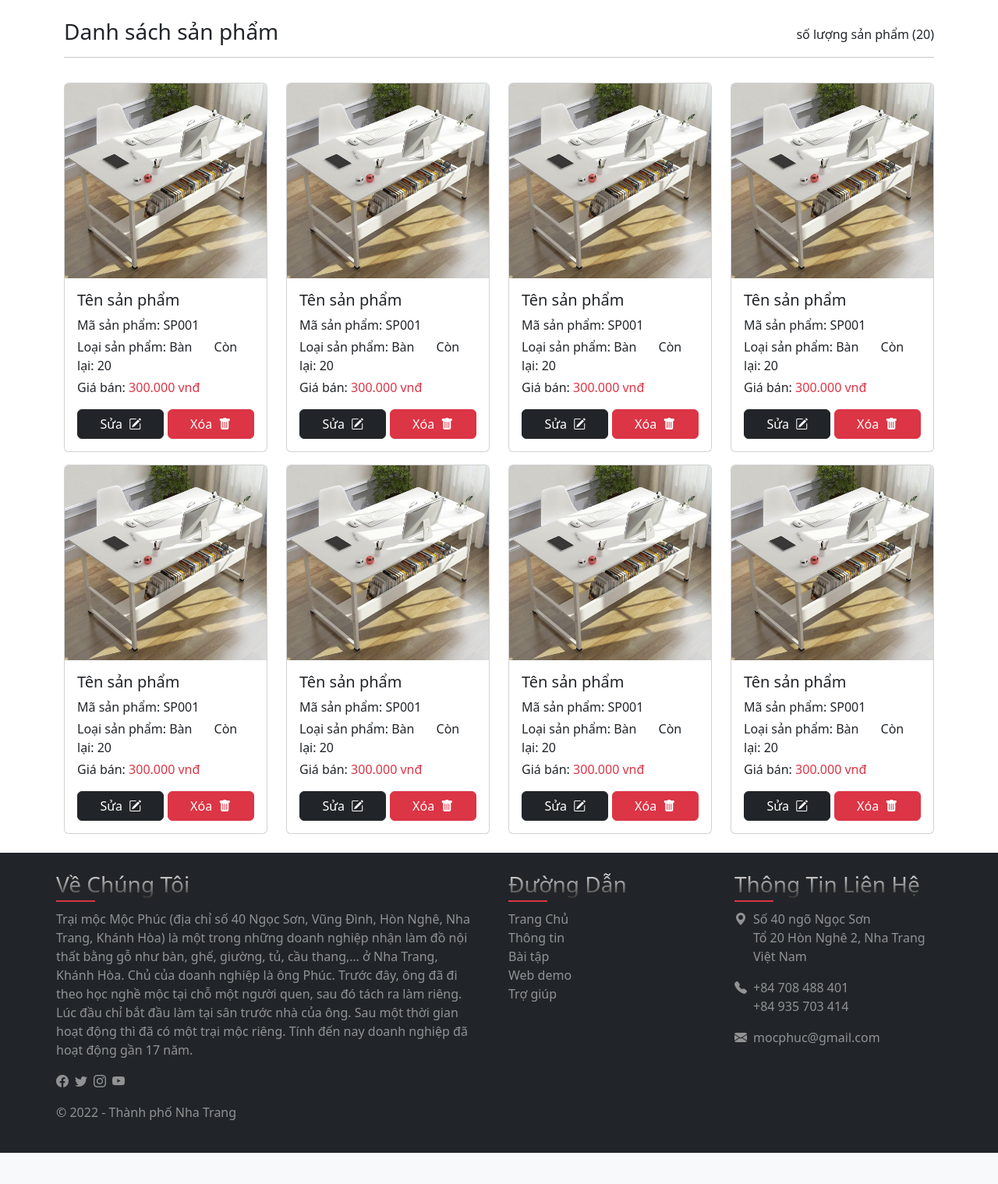
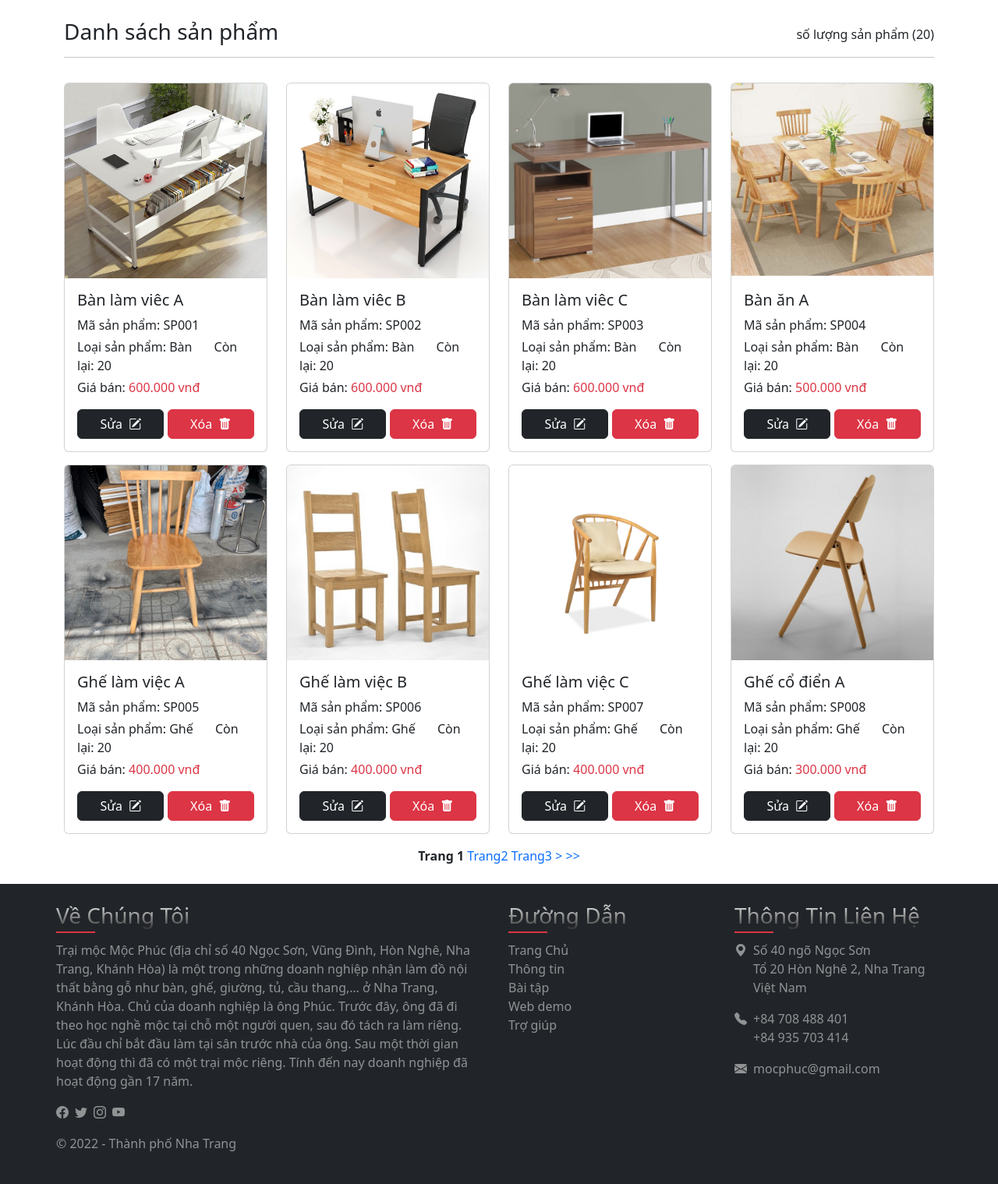
Before and after one commit to phanphuc2210/bai_tap_lon_PHP_nhom1, a PHP site: page /website in a window 1280 px wide. Shown: the part 100-1619 px from the top of the page at 78% size. Before the commit the page ends 1579 px from the top, so only its background shows below. Run offline with PHP 8.4, Linux system fonts and the light colour scheme; data comes from the database, SQL or seed files in the repository.

Commit message:
Cập nhật giao diện hiển thị sản phẩm

```diff
--- a/database/config.php
+++ b/database/config.php
@@ -2,4 +2,4 @@
 define("DB_USER", "root");
 define("DB_PASSWORD", "");
 define("DB_HOST", "localhost");
-define("DB_NAME", "mocphuc");
+define("DB_NAME", "demodb");
--- a/website/index.php
+++ b/website/index.php
@@ -2,6 +2,7 @@
 $page_title = 'Welcome to MộcPhúc.!';
 include ('../includes/header.php');
 include ('../includes/header_webdemo.php');
+require_once ('../database/connect.php');
 ?>
 
 <div class="container">
@@ -15,9 +16,74 @@ include ('../includes/header_webdemo.php');
 
         <div class="sanpham">
             <div class="row mt-3 gy-3">
+                <?php
+                $rowsPerPage = 8;
+                if (!isset($_GET['page']))
+                { $_GET['page'] = 1;
+                }
+                //vị trí của mẩu tin đầu tiên trên mỗi trang
+                $offset =($_GET['page']-1)* $rowsPerPage;
+                //lấy $rowsPerPage mẩu tin, bắt đầu từ vị trí $offset
+                $result = mysqli_query($conn, 'SELECT san_pham.Ma_sp,san_pham.Ten_sp,san_pham.So_luong_ton,san_pham.Hinh_anh,san_pham.Don_gia ,loai_sp.Ten_loai_sp
+                FROM san_pham join loai_sp on san_pham.Ma_loai_sp = loai_sp.Ma_loai_sp
+                LIMIT '. $offset . ', ' .$rowsPerPage);
 
+                    if(mysqli_num_rows($result)<>0)
+                    {
+                        while($rows=mysqli_fetch_row($result))
+                        {
+                        echo "<div class='col-3 '>
+                                <div class='card w-100 product-item' style='width: 18rem;'>
+                                    <a href='#'>
+                                        <img src='/Images/{$rows[3]}' class='card-img-top' style='height: 250px' alt='sản phẩm'>
+                                    </a>
+                                <div class='card-body'>
+                                        <a href='#' class='text-decoration-none text-dark'>
+                                            <h5 class='card-title'>{$rows[1]}</h5>
+                                        </a>
+                                        <p class='mb-1'>Mã sản phẩm: {$rows[0]}</p>
+                                        <p class='mb-1'><span class='me-4'>Loại sản phẩm: {$rows[5]}</span> <span>Còn lại: {$rows[2]}</spanc></p>
+                                        <p class='card-text'>Giá bán: <span class='text-danger'>".number_format($rows[4], 0, '', '.')." vnđ</span></p>
+                                        <div class='text-center'>
+                                            <a class='btn btn-dark' style='width: 49%;' href='#'>Sửa <i class='bi bi-pencil-square ms-1'></i></a>
+                                            <a class='btn btn-danger' style='width: 49%;' href='#'>Xóa <i class='bi bi-trash-fill ms-1'></i></a>
+                                        </div>
+                                    </div>
+                                </div>
+                            </div>";
+
+                        }
+                    }
+                    echo"</table>";
+                    $re = mysqli_query($conn, 'select * from san_pham');
+                    //tổng số mẩu tin cần hiển thị
+                    $numRows = mysqli_num_rows($re);
+                    //tổng số trang
+                    $maxPage = ceil($numRows/$rowsPerPage);
+                    // echo 'Tong so trang la: '.$maxPage;
+                    //gắn thêm nút Back
+                    echo "<div align='center' >";
+                    if ($_GET['page'] > 1){
+                        echo "<a href=" .$_SERVER['PHP_SELF']."?page=".(1)."><<</a> ";
+                        echo "<a href=" .$_SERVER['PHP_SELF']."?page=".($_GET['page']-1)."> < </a> ";
+                    }
+                    for ($i=1 ; $i<=$maxPage ; $i++) //tạo link tương ứng tới các trang
+                    { if ($i == $_GET['page'])
+                    echo '<b>Trang '. $i. '</b> '; //trang hiện tại sẽ được bôi đậm
+                    else
+                    echo "<a href=".$_SERVER['PHP_SELF']."?page=".$i.">Trang".$i."</a> ";
+                    }
+                    //gắn thêm nút Next
+                    if ($_GET['page'] < $maxPage)
+                    {
+                        echo "<a href = ". $_SERVER['PHP_SELF']."?page=".($_GET['page']+1)."> > </a>";
+                        echo "<a href=" .$_SERVER['PHP_SELF']."?page=".$maxPage."> >> </a> ";
+                    echo "</div>";
+
+                }
+                ?>
                 <!-- Bắt đầu 1 thẻ sản phẩm -->
-                <div class="col-3 ">
+                <!-- <div class="col-3 ">
                     <div class="card w-100 product-item" style="width: 18rem;">
                         <a href="#">
                             <img src="/Images/imgban.jpg" class="card-img-top" style="height: 250px" alt="sản phẩm">
@@ -35,145 +101,8 @@ include ('../includes/header_webdemo.php');
                             </div>
                         </div>
                     </div>
-                </div>
+                </div> -->
                 <!-- Kết thúc 1 thẻ sản phẩm -->
-
-
-                <!-- Dữ liệu mẫu (xóa đi rồi dùng vòng lặp) -->
-                <div class="col-3 ">
-                    <div class="card w-100 product-item" style="width: 18rem;">
-                        <a href="#">
-                            <img src="/Images/imgban.jpg" class="card-img-top" style="height: 250px" alt="sản phẩm">
-                        </a>
-                        <div class="card-body">
-                            <a href="#" class="text-decoration-none text-dark">
-                                <h5 class="card-title">Tên sản phẩm</h5>
-                            </a>
-                            <p class="mb-1">Mã sản phẩm: SP001</p>
-                            <p class="mb-1"><span class="me-4">Loại sản phẩm: Bàn</span> <span>Còn lại: 20</spanc></p>
-                            <p class="card-text">Giá bán: <span class="text-danger">300.000 vnđ</span></p>
-                            <div class="text-center">
-                                <a class="btn btn-dark" style="width: 49%;" href="#">Sửa <i class="bi bi-pencil-square ms-1"></i></a>
-                                <a class="btn btn-danger" style="width: 49%;" href="#">Xóa <i class="bi bi-trash-fill ms-1"></i></a>
-                            </div>
-                        </div>
-                    </div>
-                </div>
-                <div class="col-3 ">
-                    <div class="card w-100 product-item" style="width: 18rem;">
-                        <a href="#">
-                            <img src="/Images/imgban.jpg" class="card-img-top" style="height: 250px" alt="sản phẩm">
-                        </a>
-                        <div class="card-body">
-                            <a href="#" class="text-decoration-none text-dark">
-                                <h5 class="card-title">Tên sản phẩm</h5>
-                            </a>
-                            <p class="mb-1">Mã sản phẩm: SP001</p>
-                            <p class="mb-1"><span class="me-4">Loại sản phẩm: Bàn</span> <span>Còn lại: 20</spanc></p>
-                            <p class="card-text">Giá bán: <span class="text-danger">300.000 vnđ</span></p>
-                            <div class="text-center">
-                                <a class="btn btn-dark" style="width: 49%;" href="#">Sửa <i class="bi bi-pencil-square ms-1"></i></a>
-                                <a class="btn btn-danger" style="width: 49%;" href="#">Xóa <i class="bi bi-trash-fill ms-1"></i></a>
-                            </div>
-                        </div>
-                    </div>
-                </div>
-                <div class="col-3 ">
-                    <div class="card w-100 product-item" style="width: 18rem;">
-                        <a href="#">
-                            <img src="/Images/imgban.jpg" class="card-img-top" style="height: 250px" alt="sản phẩm">
-                        </a>
-                        <div class="card-body">
-                            <a href="#" class="text-decoration-none text-dark">
-                                <h5 class="card-title">Tên sản phẩm</h5>
-                            </a>
-                            <p class="mb-1">Mã sản phẩm: SP001</p>
-                            <p class="mb-1"><span class="me-4">Loại sản phẩm: Bàn</span> <span>Còn lại: 20</spanc></p>
-                            <p class="card-text">Giá bán: <span class="text-danger">300.000 vnđ</span></p>
-                            <div class="text-center">
-                                <a class="btn btn-dark" style="width: 49%;" href="#">Sửa <i class="bi bi-pencil-square ms-1"></i></a>
-                                <a class="btn btn-danger" style="width: 49%;" href="#">Xóa <i class="bi bi-trash-fill ms-1"></i></a>
-                            </div>
-                        </div>
-                    </div>
-                </div>
-                <div class="col-3 ">
-                    <div class="card w-100 product-item" style="width: 18rem;">
-                        <a href="#">
-                            <img src="/Images/imgban.jpg" class="card-img-top" style="height: 250px" alt="sản phẩm">
-                        </a>
-                        <div class="card-body">
-                            <a href="#" class="text-decoration-none text-dark">
-                                <h5 class="card-title">Tên sản phẩm</h5>
-                            </a>
-                            <p class="mb-1">Mã sản phẩm: SP001</p>
-                            <p class="mb-1"><span class="me-4">Loại sản phẩm: Bàn</span> <span>Còn lại: 20</spanc></p>
-                            <p class="card-text">Giá bán: <span class="text-danger">300.000 vnđ</span></p>
-                            <div class="text-center">
-                                <a class="btn btn-dark" style="width: 49%;" href="#">Sửa <i class="bi bi-pencil-square ms-1"></i></a>
-                                <a class="btn btn-danger" style="width: 49%;" href="#">Xóa <i class="bi bi-trash-fill ms-1"></i></a>
-                            </div>
-                        </div>
-                    </div>
-                </div>
-                <div class="col-3 ">
-                    <div class="card w-100 product-item" style="width: 18rem;">
-                        <a href="#">
-                            <img src="/Images/imgban.jpg" class="card-img-top" style="height: 250px" alt="sản phẩm">
-                        </a>
-                        <div class="card-body">
-                            <a href="#" class="text-decoration-none text-dark">
-                                <h5 class="card-title">Tên sản phẩm</h5>
-                            </a>
-                            <p class="mb-1">Mã sản phẩm: SP001</p>
-                            <p class="mb-1"><span class="me-4">Loại sản phẩm: Bàn</span> <span>Còn lại: 20</spanc></p>
-                            <p class="card-text">Giá bán: <span class="text-danger">300.000 vnđ</span></p>
-                            <div class="text-center">
-                                <a class="btn btn-dark" style="width: 49%;" href="#">Sửa <i class="bi bi-pencil-square ms-1"></i></a>
-                                <a class="btn btn-danger" style="width: 49%;" href="#">Xóa <i class="bi bi-trash-fill ms-1"></i></a>
-                            </div>
-                        </div>
-                    </div>
-                </div>
-                <div class="col-3 ">
-                    <div class="card w-100 product-item" style="width: 18rem;">
-                        <a href="#">
-                            <img src="/Images/imgban.jpg" class="card-img-top" style="height: 250px" alt="sản phẩm">
-                        </a>
-                        <div class="card-body">
-                            <a href="#" class="text-decoration-none text-dark">
-                                <h5 class="card-title">Tên sản phẩm</h5>
-                            </a>
-                            <p class="mb-1">Mã sản phẩm: SP001</p>
-                            <p class="mb-1"><span class="me-4">Loại sản phẩm: Bàn</span> <span>Còn lại: 20</spanc></p>
-                            <p class="card-text">Giá bán: <span class="text-danger">300.000 vnđ</span></p>
-                            <div class="text-center">
-                                <a class="btn btn-dark" style="width: 49%;" href="#">Sửa <i class="bi bi-pencil-square ms-1"></i></a>
-                                <a class="btn btn-danger" style="width: 49%;" href="#">Xóa <i class="bi bi-trash-fill ms-1"></i></a>
-                            </div>
-                        </div>
-                    </div>
-                </div>
-                <div class="col-3 ">
-                    <div class="card w-100 product-item" style="width: 18rem;">
-                        <a href="#">
-                            <img src="/Images/imgban.jpg" class="card-img-top" style="height: 250px" alt="sản phẩm">
-                        </a>
-                        <div class="card-body">
-                            <a href="#" class="text-decoration-none text-dark">
-                                <h5 class="card-title">Tên sản phẩm</h5>
-                            </a>
-                            <p class="mb-1">Mã sản phẩm: SP001</p>
-                            <p class="mb-1"><span class="me-4">Loại sản phẩm: Bàn</span> <span>Còn lại: 20</spanc></p>
-                            <p class="card-text">Giá bán: <span class="text-danger">300.000 vnđ</span></p>
-                            <div class="text-center">
-                                <a class="btn btn-dark" style="width: 49%;" href="#">Sửa <i class="bi bi-pencil-square ms-1"></i></a>
-                                <a class="btn btn-danger" style="width: 49%;" href="#">Xóa <i class="bi bi-trash-fill ms-1"></i></a>
-                            </div>
-                        </div>
-                    </div>
-                </div>
-                <!-- Xóa đến đây là xong rồi -->
             </div>
         </div>
     </div>
```
Also changed, not shown: 1 other file.
